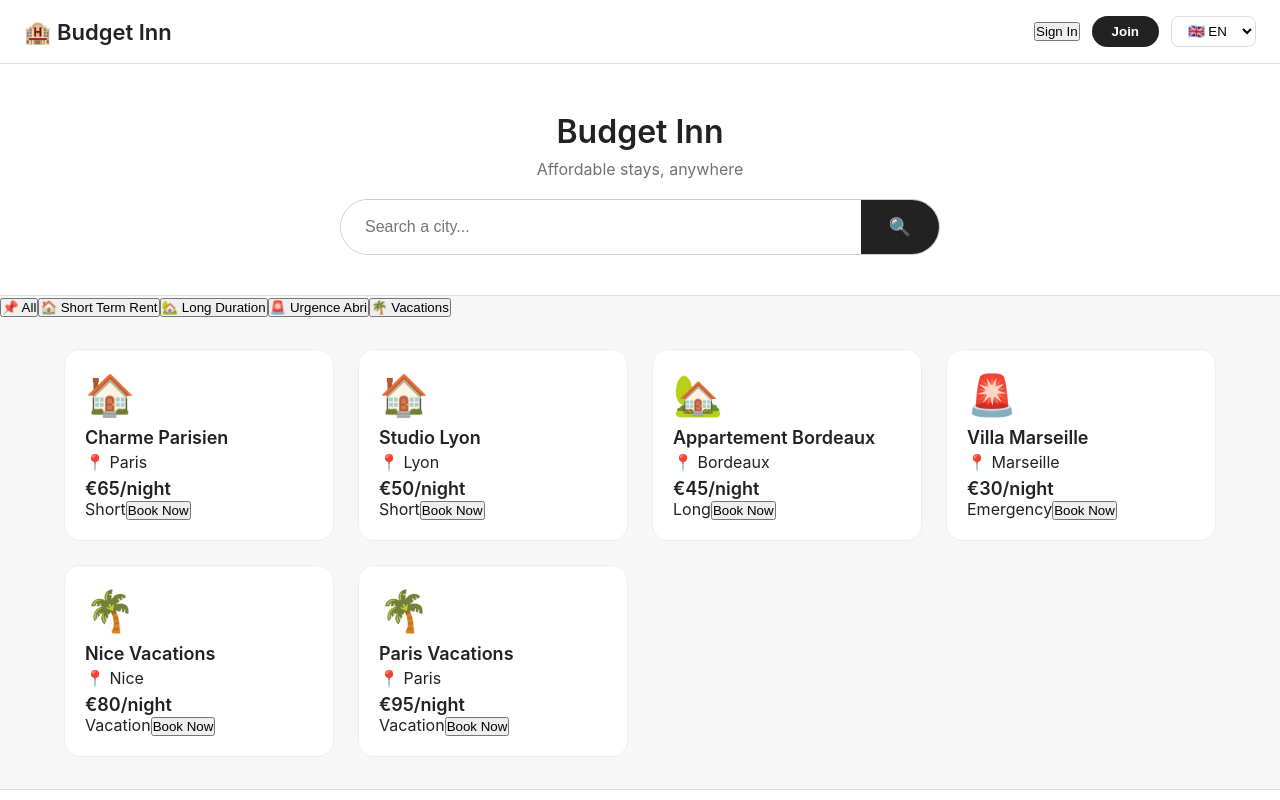
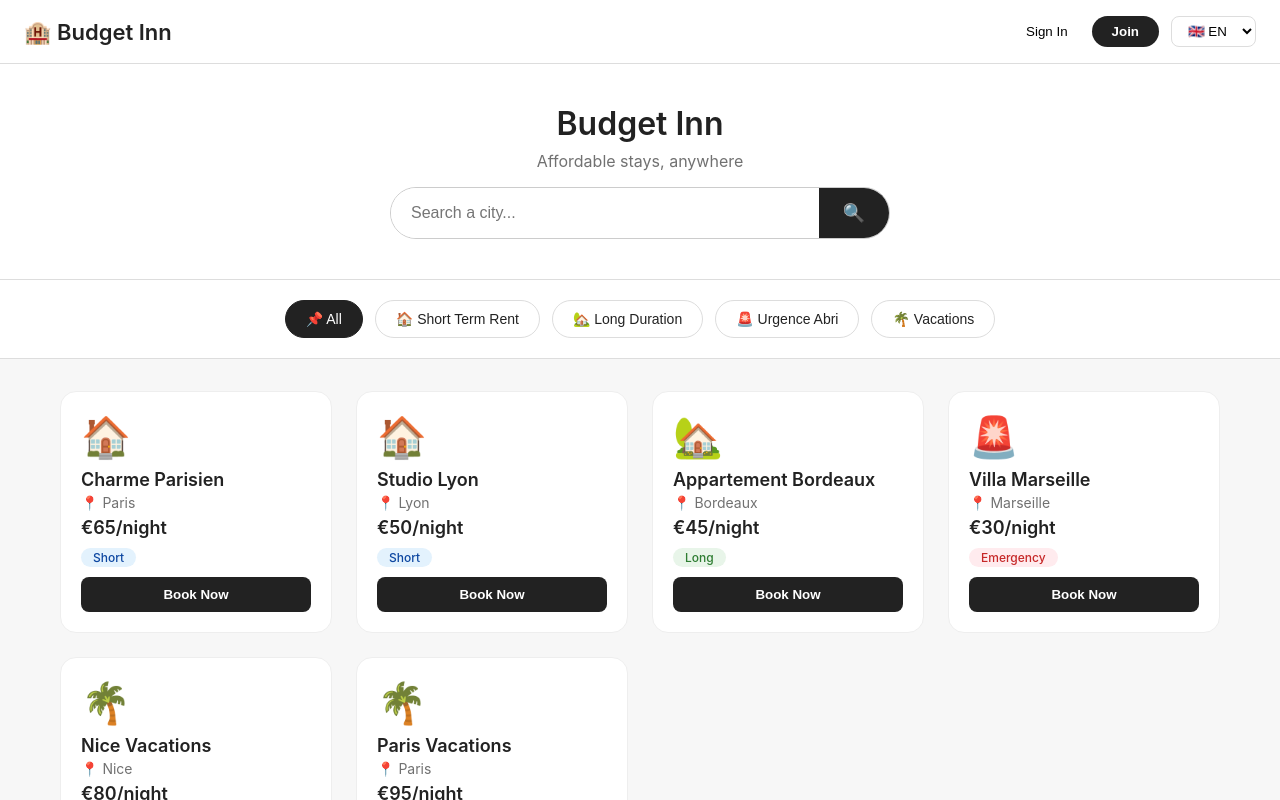
Before and after one commit to navmiaaa/Budget-Inn, a React (Vite) app: page / in a window 1280 px wide. Shown: the top 800 px of the page. Built offline with nearby package versions, Linux system fonts and the light colour scheme.

Commit message:
Update App.css

```diff
--- a/src/App.css
+++ b/src/App.css
@@ -13,24 +13,23 @@ body { font-family: -apple-system, BlinkMacSystemFont, 'Segoe UI', Roboto, sans-
 }
 .logo h1 { font-size: 22px; font-weight: 600; }
 .header-actions { display: flex; gap: 12px; align-items: center; flex-wrap: wrap; }
-.nav-btn { background: transparent; border: none; font-weight: 500; cursor: pointer; padding: 8px 12px; font-size: 14px; }
-.nav-btn:hover { background: #f0f0f0; border-radius: 8px; }
+.btn-outline { background: transparent; border: none; font-weight: 500; cursor: pointer; padding: 8px 12px; }
 .btn-primary { background: #222; color: #fff; border: none; padding: 8px 20px; border-radius: 20px; font-weight: 600; cursor: pointer; }
 .lang-select { padding: 6px 12px; border-radius: 8px; border: 1px solid #ddd; background: #fff; cursor: pointer; }
 
 /* HERO */
 .hero {
   background: #fff;
-  padding: 48px 20px 40px;
+  padding: 40px 20px;
   text-align: center;
   border-bottom: 1px solid #ddd;
 }
 .hero h2 { font-size: 32px; font-weight: 600; }
-.hero p { font-size: 16px; color: #717171; margin: 8px 0 20px; }
+.hero p { font-size: 16px; color: #717171; margin: 8px 0 16px; }
 
 .search-box {
   display: flex;
-  max-width: 600px;
+  max-width: 500px;
   margin: 0 auto;
   border: 1px solid #ccc;
   border-radius: 48px;
@@ -39,13 +38,13 @@ body { font-family: -apple-system, BlinkMacSystemFont, 'Segoe UI', Roboto, sans-
 }
 .search-box input {
   flex: 1;
-  padding: 16px 24px;
+  padding: 14px 20px;
   border: none;
   font-size: 16px;
   outline: none;
 }
 .search-box button {
-  padding: 16px 28px;
+  padding: 14px 24px;
   background: #222;
   color: #fff;
   border: none;
@@ -53,30 +52,38 @@ body { font-family: -apple-system, BlinkMacSystemFont, 'Segoe UI', Roboto, sans-
   cursor: pointer;
 }
 
-/* MAP */
-.map-container {
-  width: 100%;
-  height: 400px;
-  background: #e5e3df;
+/* CATEGORIES */
+.categories {
+  display: flex;
+  justify-content: center;
+  gap: 12px;
+  padding: 20px;
+  background: #fff;
   border-bottom: 1px solid #ddd;
+  flex-wrap: wrap;
 }
-.map-container iframe {
-  width: 100%;
-  height: 100%;
-  border: 0;
+.cat-btn {
+  padding: 10px 20px;
+  border-radius: 30px;
+  border: 1px solid #ddd;
+  background: #fff;
+  color: #222;
+  cursor: pointer;
+  font-weight: 500;
+  font-size: 14px;
 }
+.cat-btn.active {
+  background: #222;
+  color: #fff;
+  border-color: #222;
+}
+.cat-btn:hover { border-color: #222; }
 
 /* CARDS */
-.section {
-  max-width: 1200px;
-  margin: 32px auto;
-  padding: 0 24px;
-}
-.section h3 { font-size: 24px; font-weight: 600; margin-bottom: 16px; }
-
+.section { max-width: 1200px; margin: 32px auto; padding: 0 20px; }
 .cards-grid {
   display: grid;
-  grid-template-columns: repeat(auto-fill, minmax(260px, 1fr));
+  grid-template-columns: repeat(auto-fill, minmax(240px, 1fr));
   gap: 24px;
 }
 
@@ -86,25 +93,38 @@ body { font-family: -apple-system, BlinkMacSystemFont, 'Segoe UI', Roboto, sans-
   padding: 20px;
   border: 1px solid #eee;
   transition: 0.2s;
-  cursor: pointer;
 }
 .card:hover { box-shadow: 0 4px 12px rgba(0,0,0,0.06); }
 
 .card-icon { font-size: 40px; margin-bottom: 8px; }
 .card-body h4 { font-size: 18px; font-weight: 600; margin-bottom: 4px; }
-.card-body .host { font-size: 14px; color: #717171; }
-.card-body .date { font-size: 13px; color: #717171; }
-.card-body .price { font-size: 18px; font-weight: 600; margin-top: 6px; }
-.card-body .rating { font-size: 14px; color: #222; margin-top: 4px; }
-.badge {
+.card-body .city { font-size: 14px; color: #717171; }
+.card-body .price { font-size: 18px; font-weight: 600; margin: 6px 0; }
+
+.tag {
   display: inline-block;
-  background: #f7f7f7;
   padding: 2px 12px;
   border-radius: 20px;
   font-size: 12px;
   font-weight: 500;
-  margin-top: 6px;
+  margin: 4px 0 10px;
 }
+.tag.short { background: #e3f2fd; color: #0d47a1; }
+.tag.long { background: #e8f5e9; color: #2e7d32; }
+.tag.emergency { background: #ffebee; color: #c62828; }
+.tag.vacation { background: #fff3e0; color: #e65100; }
+
+.book-btn {
+  width: 100%;
+  padding: 10px;
+  background: #222;
+  color: #fff;
+  border: none;
+  border-radius: 8px;
+  font-weight: 600;
+  cursor: pointer;
+}
+.book-btn:hover { background: #000; }
 
 footer {
   background: #fff;
@@ -116,14 +136,11 @@ footer {
   margin-top: 32px;
 }
 
-/* RESPONSIVE */
 @media (max-width: 600px) {
-  .header { flex-direction: column; align-items: stretch; text-align: center; gap: 8px; }
+  .header { flex-direction: column; text-align: center; gap: 8px; }
   .header-actions { justify-content: center; flex-wrap: wrap; }
   .hero h2 { font-size: 24px; }
-  .search-box { flex-direction: column; border-radius: 24px; }
-  .search-box input { border-radius: 24px 24px 0 0; }
-  .search-box button { border-radius: 0 0 24px 24px; }
-  .map-container { height: 250px; }
+  .categories { gap: 8px; }
+  .cat-btn { font-size: 12px; padding: 8px 14px; }
   .cards-grid { grid-template-columns: 1fr; }
 }
```
